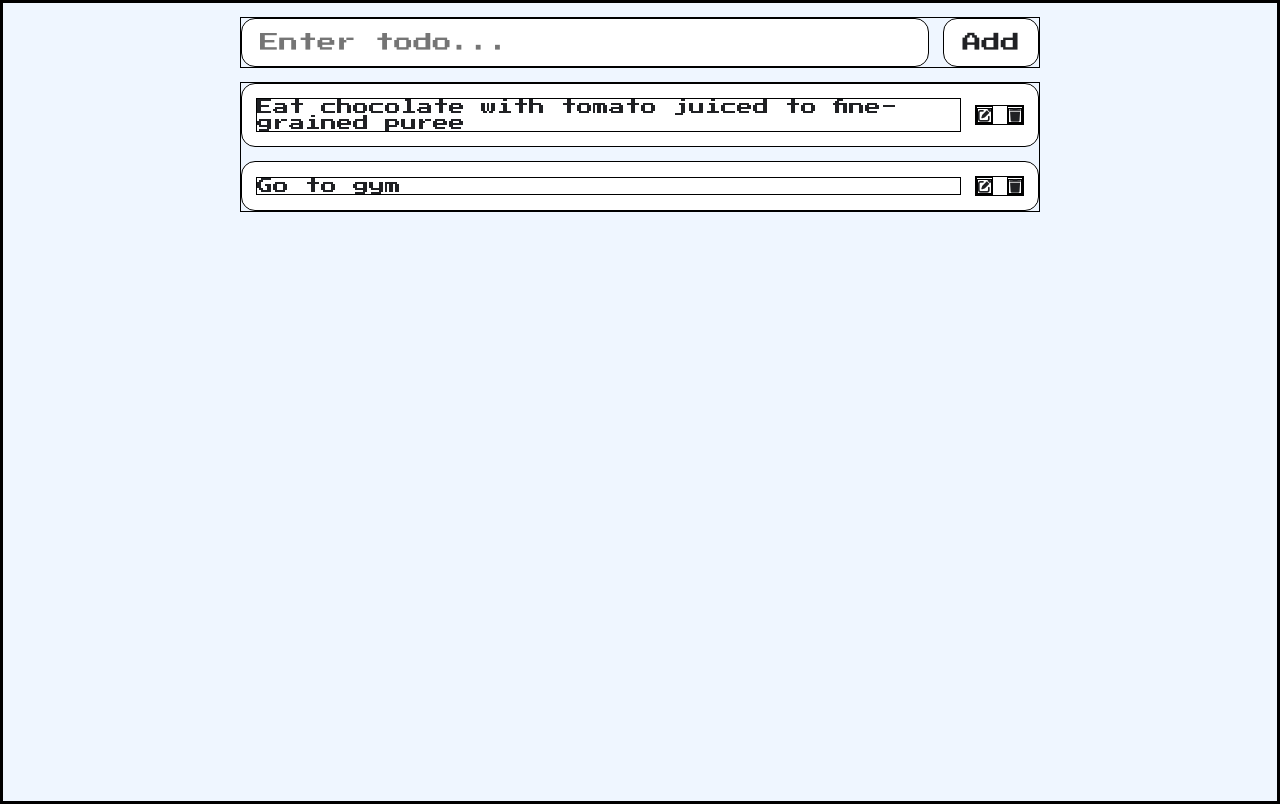
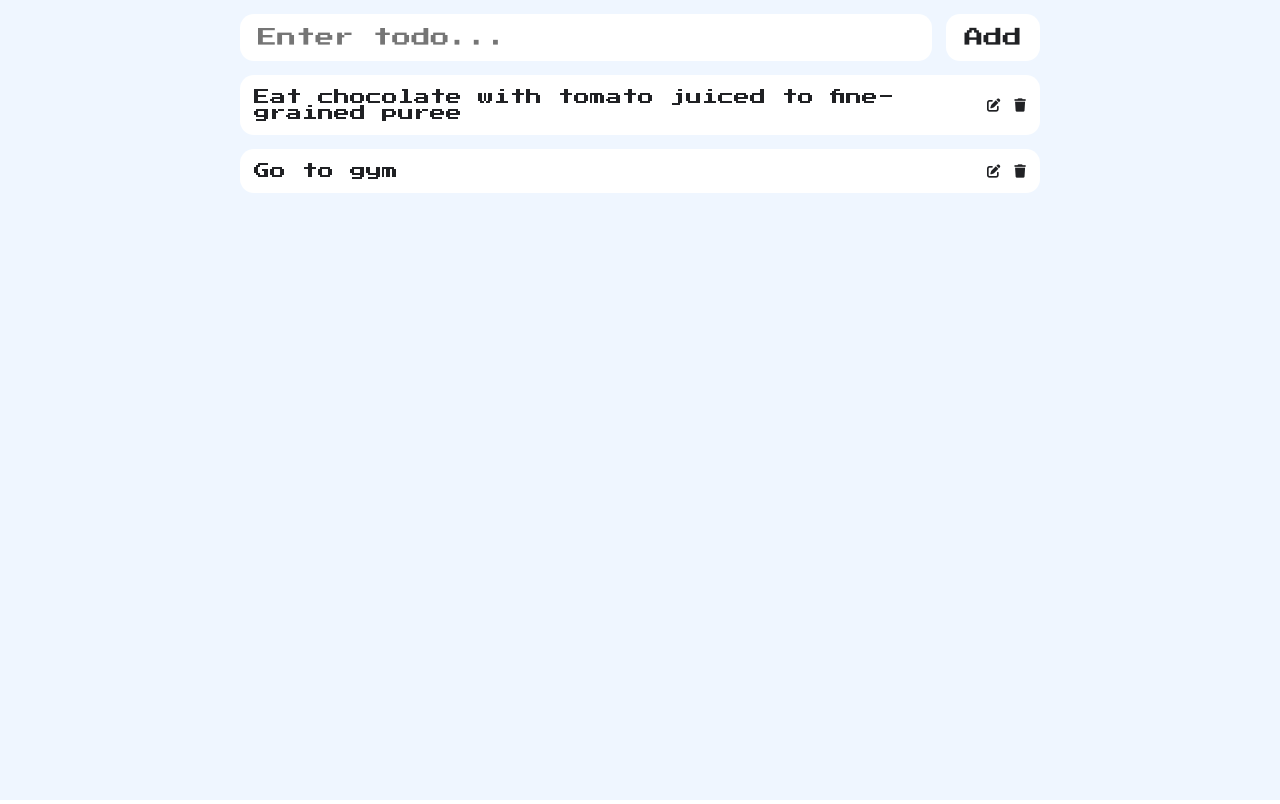
Before and after one commit to liangchow/reactjs-todo-app, a React (Vite) app: page / in a window 1280 px wide. Built offline with nearby package versions, Linux system fonts and the light colour scheme.

Commit message:
Update index.css
Delete border outline

```diff
--- a/src/index.css
+++ b/src/index.css
@@ -4,7 +4,7 @@
   padding: 0;
   box-sizing: border-box;
   color: #202124;
-  border: 1px solid black !important;
+  /* border: 1px solid black !important;  */
 }
 
 h1,
```
